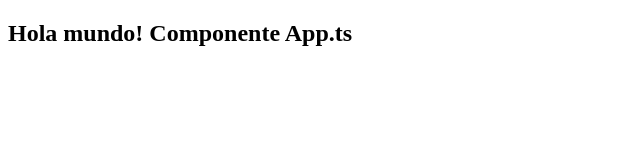
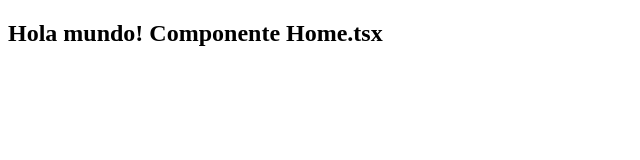
Before and after one commit to uescobar/react-app-5, a React (Vite) app: page / in a window 1280 px wide. Shown: the top 160 px of the page, without its empty margins (0-640 px from the left). Built offline with nearby package versions, Linux system fonts and the light colour scheme.

Commit message:
estructura de codigo

```diff
--- a/src/App.tsx
+++ /dev/null
@@ -1,3 +0,0 @@
-export default function App() {
-  return <h2>Hola mundo! Componente App.ts</h2>;
-}
--- /dev/null
+++ b/src/pages/Home.tsx
@@ -0,0 +1,3 @@
+export default function Home() {
+  return <h2>Hola mundo! Componente Home.tsx</h2>;
+}
```
Also changed, not shown: src/main.tsx (+2 -7 lines), src/pages/index.tsx (added, +10 -0 lines).
